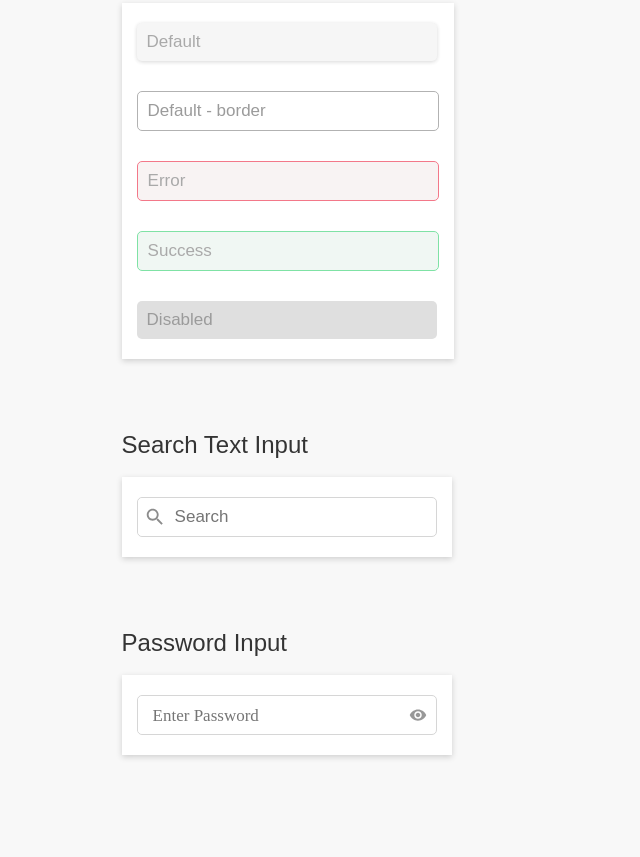
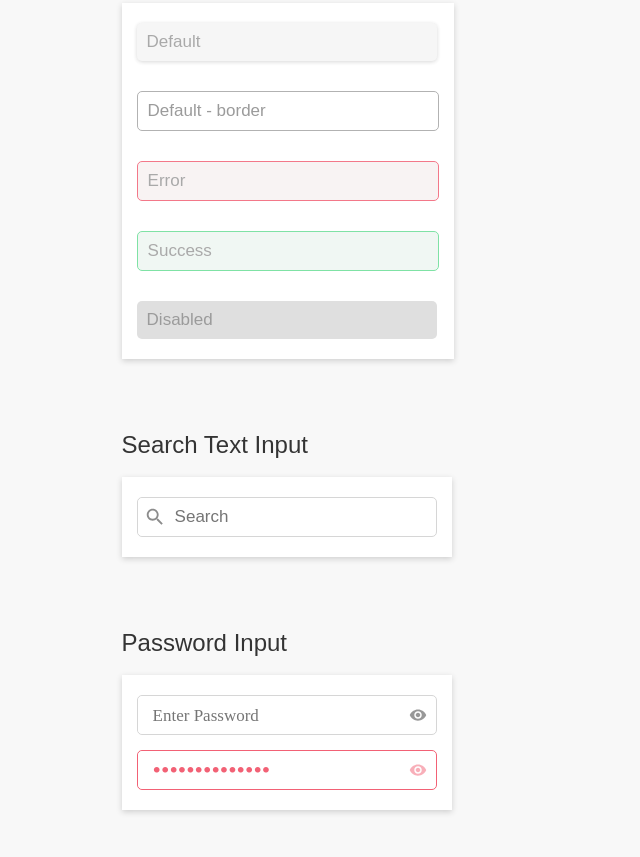
Before and after one commit to luxotus/ui-components-library, a website built with webpack: page index.html in a window 1280 px wide. Shown: the part 8162-9019 px from the top of the page, without its empty margins (0-640 px from the left). Built offline with nearby package versions, Linux system fonts and the light colour scheme; a small style sheet from the web is missing; a web font is replaced by a local one.

Commit message:
added error state to password

```diff
--- a/index.html
+++ b/index.html
@@ -1598,6 +1598,23 @@
                   </div>
                 </button>
               </div>
+              <div class="password-wrapper error">
+                <input type="password" name="" id="" placeholder="Enter Password" value="SecretPassword">
+                <button class="view-eye">
+                  <div class="icon visible-on">
+                    <svg xmlns="http://www.w3.org/2000/svg" width="24" height="24" viewBox="0 0 24 24">
+                      <path d="M0 0h24v24H0z" fill="none"/>
+                      <path d="M12 4.5C7 4.5 2.73 7.61 1 12c1.73 4.39 6 7.5 11 7.5s9.27-3.11 11-7.5c-1.73-4.39-6-7.5-11-7.5zM12 17c-2.76 0-5-2.24-5-5s2.24-5 5-5 5 2.24 5 5-2.24 5-5 5zm0-8c-1.66 0-3 1.34-3 3s1.34 3 3 3 3-1.34 3-3-1.34-3-3-3z"/>
+                    </svg>
+                  </div>
+                  <div class="icon visible-off">
+                    <svg xmlns="http://www.w3.org/2000/svg" width="24" height="24" viewBox="0 0 24 24">
+                      <path d="M0 0h24v24H0zm0 0h24v24H0zm0 0h24v24H0zm0 0h24v24H0z" fill="none"/>
+                      <path d="M12 7c2.76 0 5 2.24 5 5 0 .65-.13 1.26-.36 1.83l2.92 2.92c1.51-1.26 2.7-2.89 3.43-4.75-1.73-4.39-6-7.5-11-7.5-1.4 0-2.74.25-3.98.7l2.16 2.16C10.74 7.13 11.35 7 12 7zM2 4.27l2.28 2.28.46.46C3.08 8.3 1.78 10.02 1 12c1.73 4.39 6 7.5 11 7.5 1.55 0 3.03-.3 4.38-.84l.42.42L19.73 22 21 20.73 3.27 3 2 4.27zM7.53 9.8l1.55 1.55c-.05.21-.08.43-.08.65 0 1.66 1.34 3 3 3 .22 0 .44-.03.65-.08l1.55 1.55c-.67.33-1.41.53-2.2.53-2.76 0-5-2.24-5-5 0-.79.2-1.53.53-2.2zm4.31-.78l3.15 3.15.02-.16c0-1.66-1.34-3-3-3l-.17.01z"/>
+                    </svg>
+                  </div>
+                </button>
+              </div>
             </div>
             <div class="view-code">
               <button data-title="Form Inputs - Password Input" data-target=".password-wrapper" data-css="sass/components/form-inputs/_password-input.scss" data-js="src/components/form-inputs/password-input.js">View Code</button>
--- a/sass/components/form-inputs/_password-input.scss
+++ b/sass/components/form-inputs/_password-input.scss
@@ -16,6 +16,18 @@
   font-family: inherit;
   color: #343434;
   border-radius: 5px 0 0 5px;
+}
+
+.password-wrapper.error {
+  border-color: #F26175;
+}
+
+.password-wrapper.error .view-eye svg {
+  fill: #F26175;
+}
+
+.password-wrapper.error input[type="password"] {
+  color: #F26175;
 }
 
 .password-wrapper input[type="password"] {
--- a/sass/sections/_form-inputs.scss
+++ b/sass/sections/_form-inputs.scss
@@ -69,6 +69,10 @@
     .toggle-switch-wrapper:not(:last-child) {
       margin-bottom: 15px;
     }
+
+    .password-wrapper:not(:last-child) {
+      margin-bottom: 15px;
+    }
   }
 
   @import '../components/form-inputs/checkbox';
```
Also changed, not shown: public/styles/main.css.
